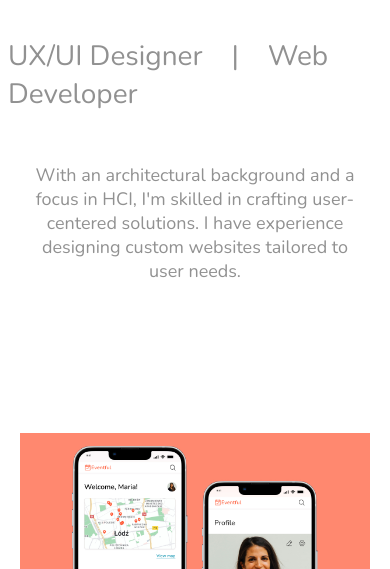
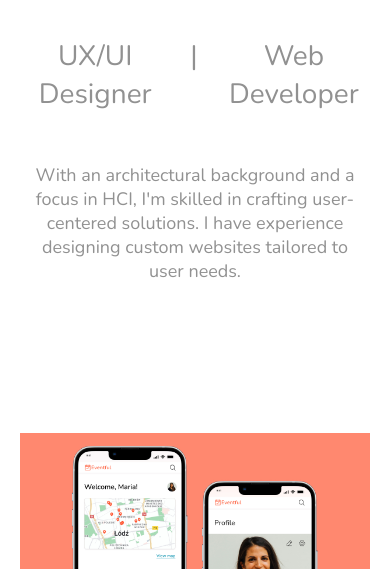
Before and after one commit to yurukyuruk/portfolio, a plain HTML site: page index.html in a window 390 px wide. Shown: the part 275-844 px from the top of the page. Drawn offline with nearby package versions, Linux system fonts and the light colour scheme.

Commit message:
add: responsive css to homepage

```diff
--- a/index.html
+++ b/index.html
@@ -54,7 +54,11 @@
     <main>
         <section class="about-me">
             <h1 class="name">Asli Yuruk</h1>
-            <h2 class="job-title">UX/UI Designer&nbsp;&nbsp;&nbsp;&nbsp;|&nbsp;&nbsp;&nbsp;&nbsp;Web Developer</h2>
+            <h2 class="job-title">
+                <div class="ux-designer-title">UX/UI Designer</div>
+                <div>|</div>
+                <div class="web-developer-title">Web Developer</div>
+            </h2>
             <p class="job-description">
                 With an architectural background and a focus in HCI, I&apos;m skilled in crafting user-centered solutions.
                 I have experience designing custom websites tailored to user needs.
--- a/style.css
+++ b/style.css
@@ -54,6 +54,18 @@ header {
     padding: 40px 0 0 0;
     font-size: 28px;
     font-weight: 400;
+    display: flex;
+    padding-left: 20px;
+    padding-right: 20px;
+}
+.job-title div {
+    text-align: center;
+}
+.web-developer-title {
+    padding-left: 28px;
+}
+.ux-designer-title {
+    padding-right: 28px;
 }
 .job-description {
     color: rgb(145, 145, 145);
```
